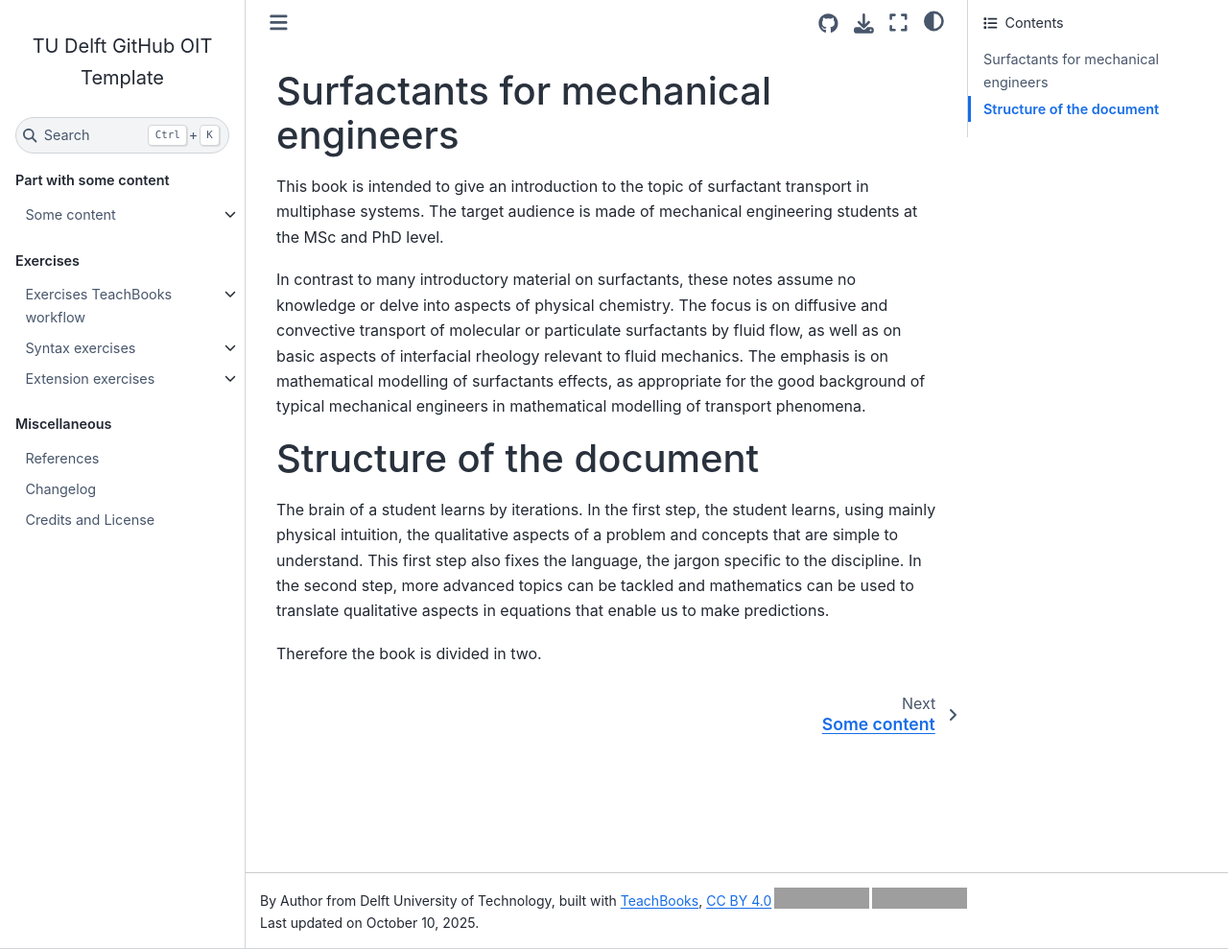
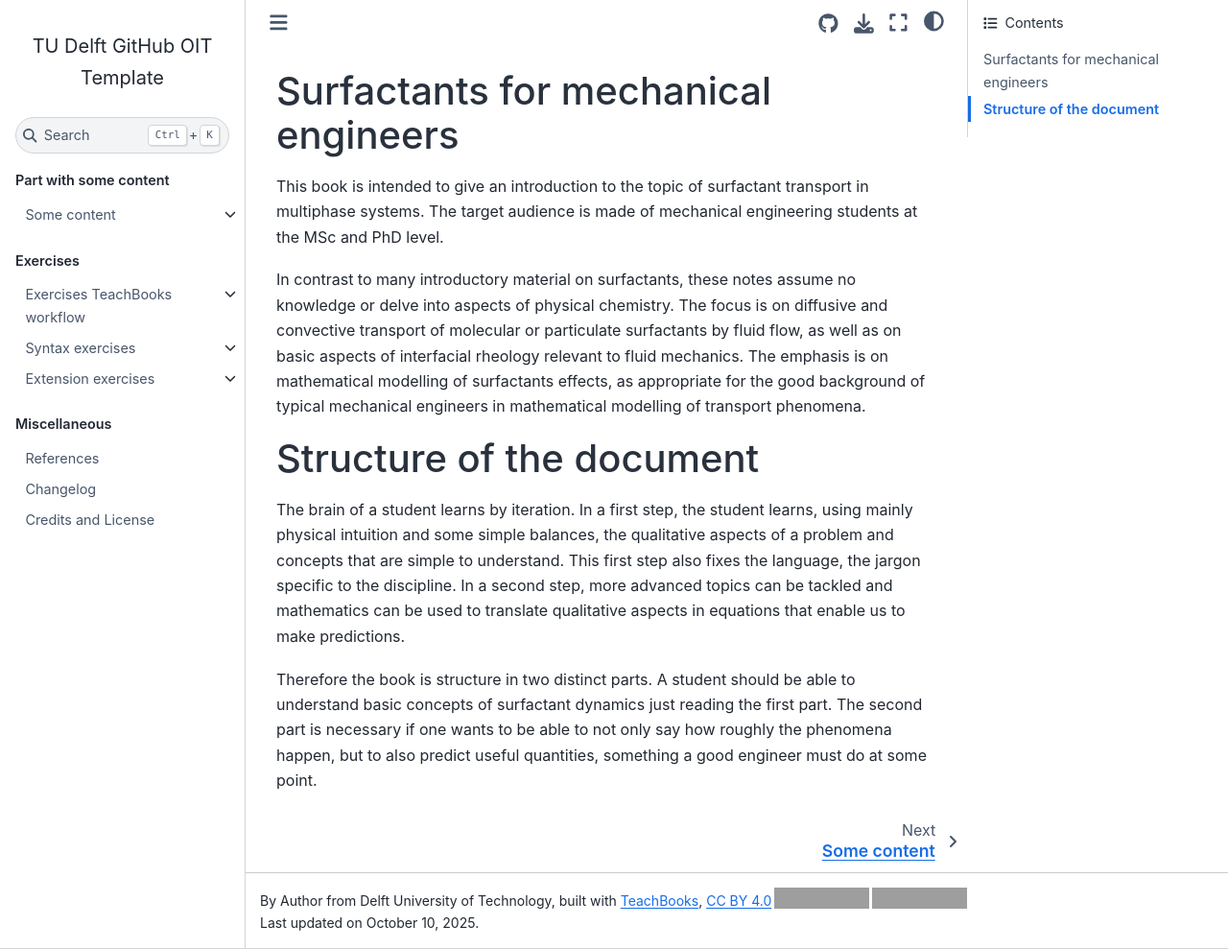
Before and after one commit to lbotto/surfactantsME, a Jupyter Book: the page built from book/intro.md, in a window 1280 px wide and 989 px high. Shown: the whole window at 96% size. Built offline with Jupyter Book 1.0.4 settings and Sphinx 7.4.7 and the Sphinx Book theme 1.1.4, drawn with Linux system fonts in a browser that asks for light colours; comment, search, counter and statistics services are not loaded; grey boxes are pictures that could not be loaded.

Commit message:
Update intro.md

```diff
--- a/book/intro.md
+++ b/book/intro.md
@@ -10,6 +10,6 @@ In contrast to many introductory material on surfactants, these notes assume no
 
 # Structure of the document
 
-The brain of a student learns by iterations. In the first step, the student learns, using mainly physical intuition, the qualitative aspects of a problem and concepts that are simple to understand. This first step also fixes the language, the jargon specific to the discipline. In the second step, more advanced topics can be tackled and mathematics can be used to translate qualitative aspects in equations that enable us to make predictions.
+The brain of a student learns by iteration. In a first step, the student learns, using mainly physical intuition and some simple balances, the qualitative aspects of a problem and concepts that are simple to understand. This first step also fixes the language, the jargon specific to the discipline. In a second step, more advanced topics can be tackled and mathematics can be used to translate qualitative aspects in equations that enable us to make predictions.
 
-Therefore the book is divided in two.
+Therefore the book is structure in two distinct parts. A student should be able to understand basic concepts of surfactant dynamics just reading the first part. The second part is necessary if one wants to be able to not only say how roughly the phenomena happen, but to also predict useful quantities, something a good engineer must do at some point.
```
